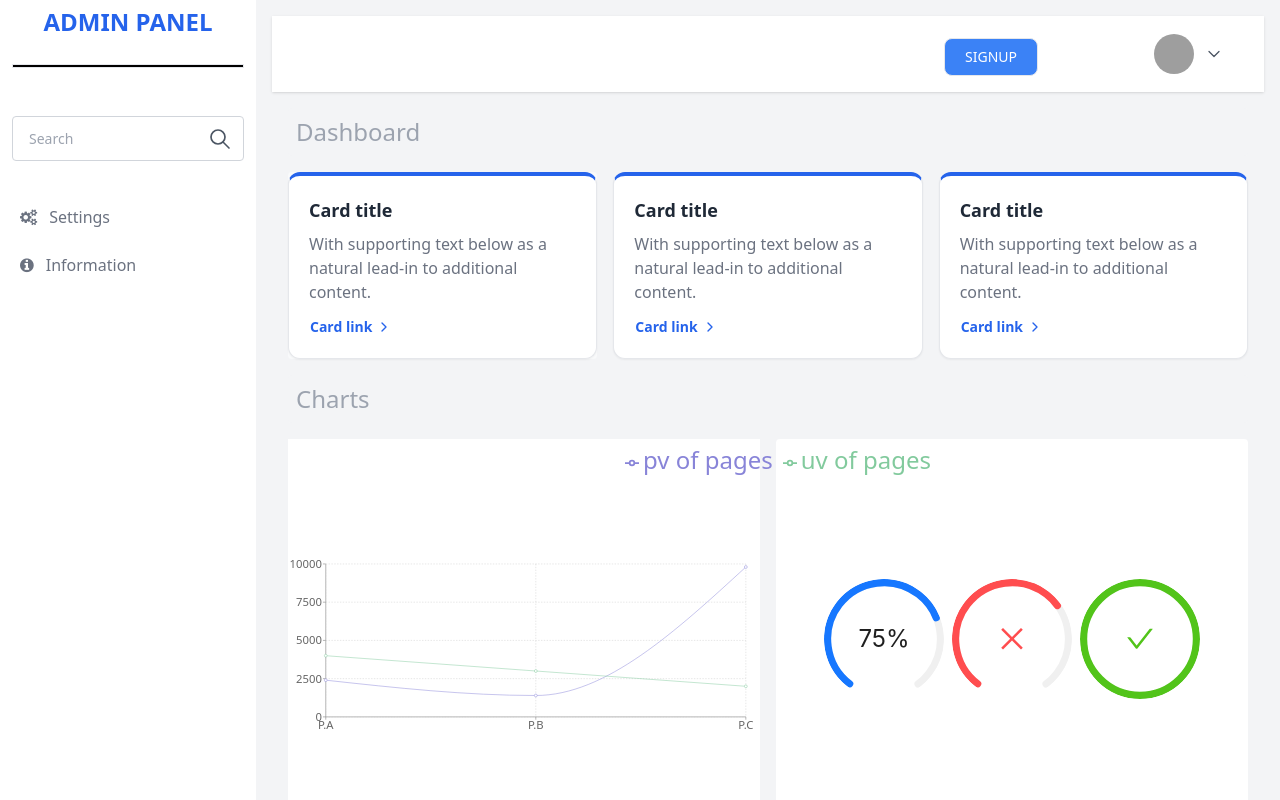
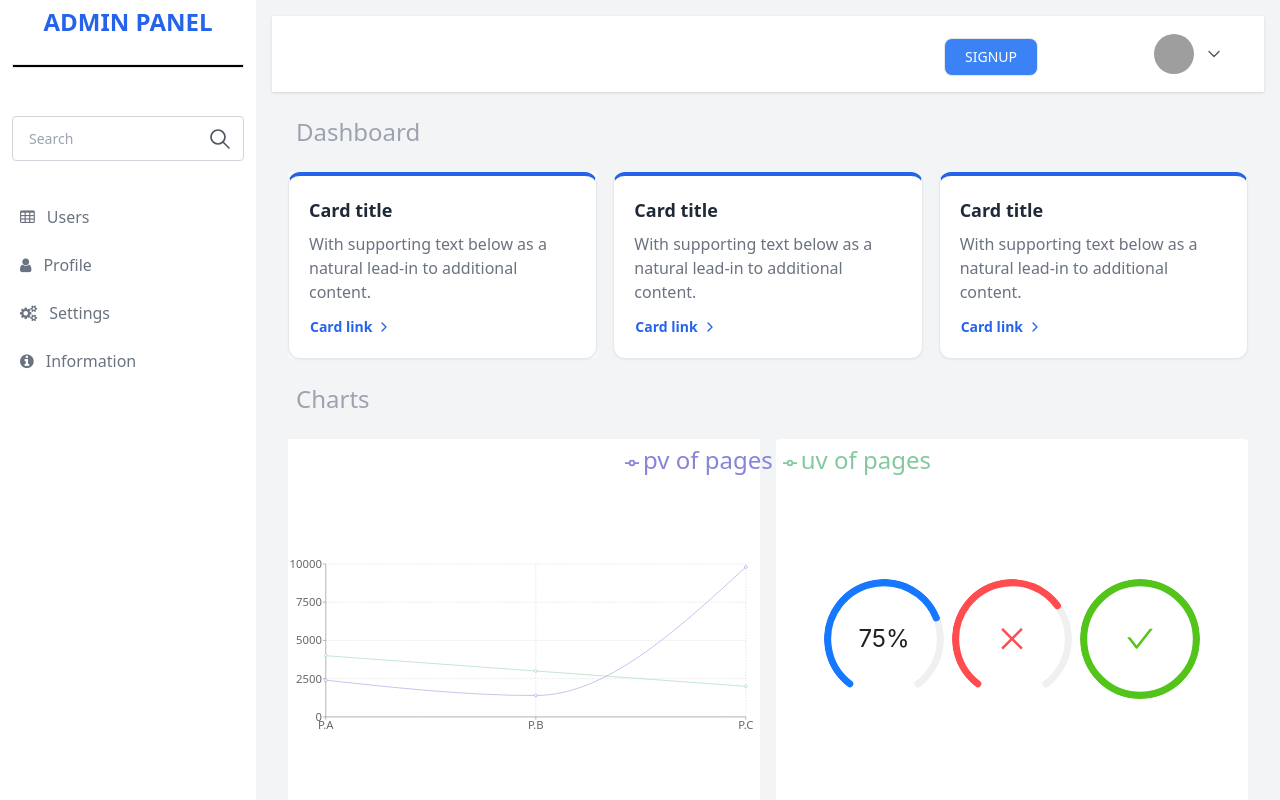
Before and after one commit to yadamoon/Admin-Panel, a React (Vite) app in the folder Dashboard/: page / in a window 1280 px wide. Shown: the top 800 px of the page. Built offline with nearby package versions, Linux system fonts and the light colour scheme; grey boxes are pictures that could not be loaded.

Commit message:
changed to false the signedIn variable

```diff
--- a/Dashboard/src/components/SideBar/SideBar.jsx
+++ b/Dashboard/src/components/SideBar/SideBar.jsx
@@ -93,7 +93,7 @@ const SideBar = () => {
             </motion.li>
               )}
  {/* table */}
-            {signedIn && (
+            {!signedIn && (
 
             <motion.li
               whileHover={{ scale: 1.3, originX: 0, color: "#f8e112" }}
@@ -156,7 +156,7 @@ const SideBar = () => {
               </Link>
             </motion.li> */}
  {/* user */}
-{signedIn && (
+{!signedIn && (
 
             <motion.li
               whileHover={{ scale: 1.3, originX: 0, color: "#f8e112" }}
```
